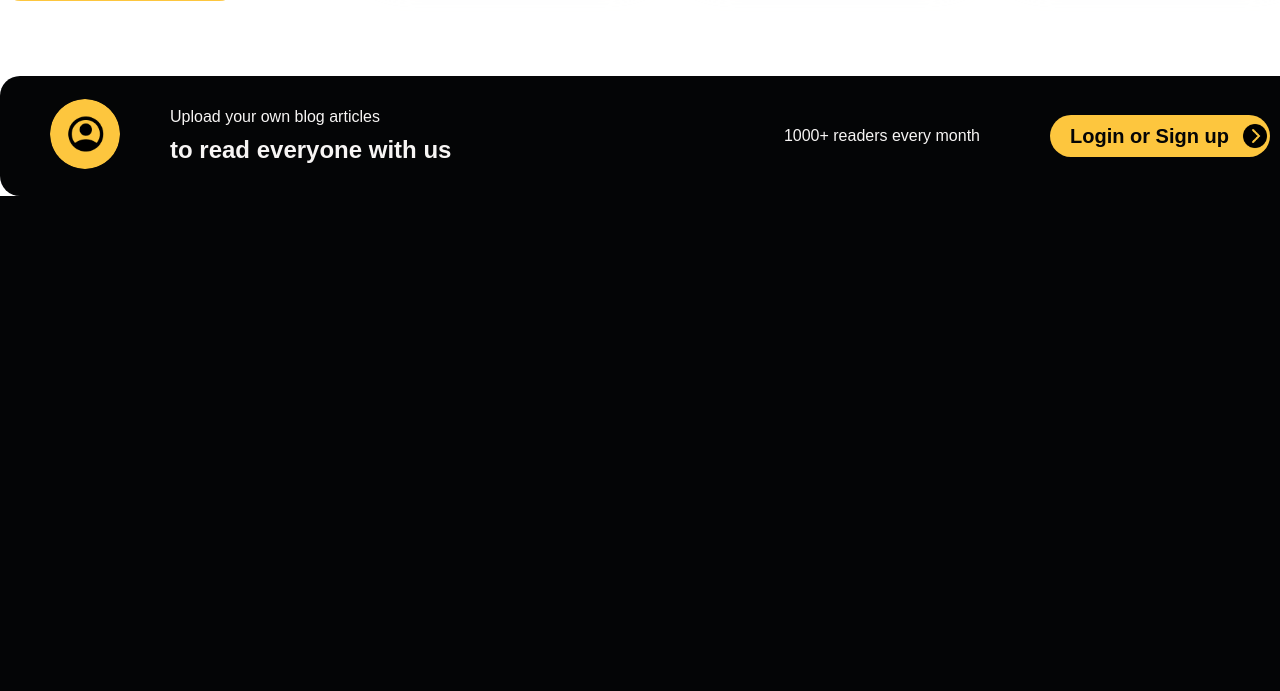
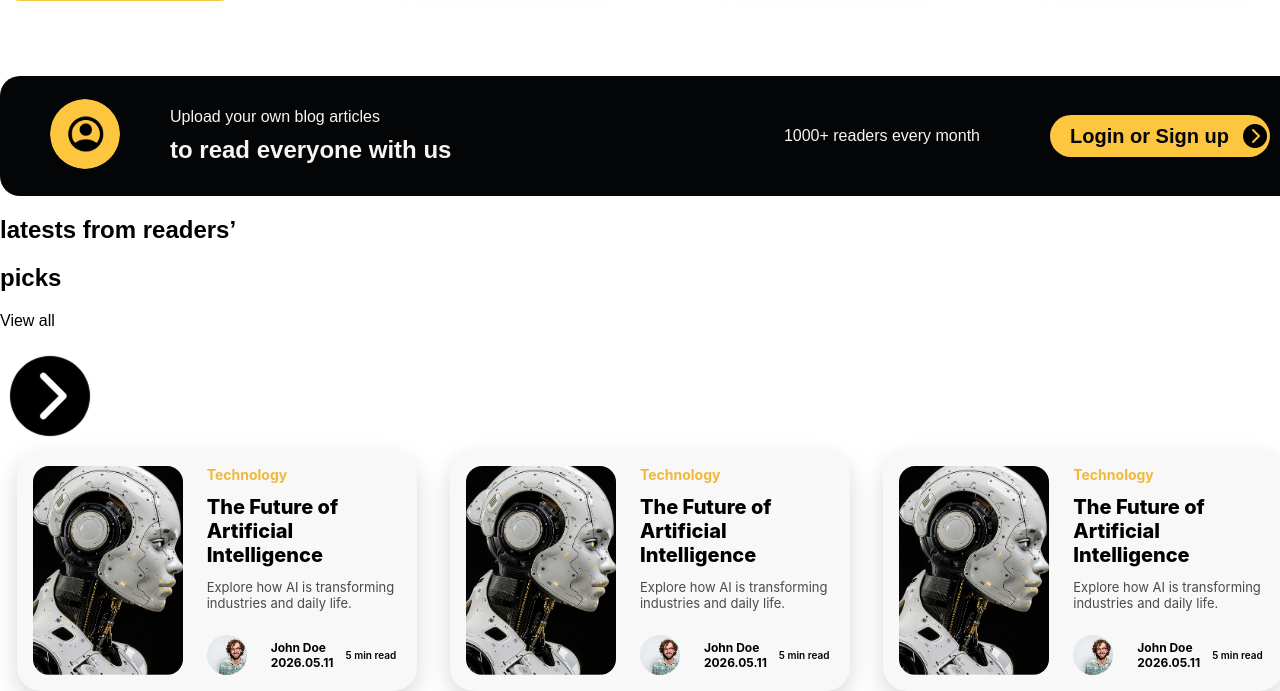
Before and after one commit to lakshan9kavindu/EntryBlog, a PHP site: page / in a window 1280 px wide. Shown: the part 1257-1948 px from the top of the page. Before the commit the page ends 1453 px from the top, so only its background shows below. Run offline with PHP 8.4, Linux system fonts and the light colour scheme.

Commit message:
feat/create second article container

```diff
--- a/index.css
+++ b/index.css
@@ -597,3 +597,120 @@ middle bar
     width: 30px;
     height: 30px;
 }
+
+/*
+second article container
+*/
+
+.second-article{
+    width: 1300px;
+    height: auto;
+    margin-left: auto;
+    margin-right: auto;
+}
+
+.item-container{
+    display: flex;
+    row-gap: auto;
+}
+
+/*
+second article card
+*/
+
+/* --- Main Card Container --- */
+.article-item {
+    display: flex;
+    background-color: #F8F8F8;
+    border-radius: 24px;
+    padding: 16px;
+    max-width: 400px;
+    margin-left: auto;
+    margin-right: auto;
+    box-shadow: 0 10px 25px rgba(0, 0, 0, 0.15);
+    gap: 24px;
+    box-sizing: border-box;
+    font-family: -apple-system, BlinkMacSystemFont, "Segoe UI", Roboto, Helvetica, Arial, sans-serif;
+}
+
+/* --- Image Section --- */
+.article-item .article-image {
+    flex: 0 0 150px;
+    border-radius: 16px;
+    overflow: hidden;
+}
+
+.article-item .article-image img {
+    width: 100%;
+    height: 100%;
+    object-fit: cover;
+    display: block;
+}
+
+.article-item .caption {
+    display: flex;
+    flex-direction: column;
+    justify-content: center;
+}
+
+/* Category */
+.article-item .category p {
+    color: #F2B83A;
+    font-weight: 700;
+    font-size: 14px;
+    margin: 0 0 12px 0;
+}
+
+/* Topic / Title */
+.article-item .topic h2 {
+    font-size: 20px;
+    font-weight: 800;
+    color: #000000;
+    margin: 0 0 12px 0;
+    line-height: 1.2;
+}
+
+/* Description */
+.article-item .short-description h3 {
+    font-size: 13px;
+    font-weight: 400;
+    color: #4A4A4A;
+    margin: 0 0 24px 0;
+}
+
+.article-item .article-profile {
+    display:flex;
+}
+
+.article-item .profile-dp img {
+    width: 40px;
+    height: 40px;
+    border-radius: 50%;
+    object-fit: cover;
+    display: block;
+}
+
+/* Author Name */
+.article-item .author-name {
+    grid-column: 2 / span 2;
+    grid-row: 1;
+}
+
+.article-item .author-name p {
+    font-weight: 700;
+    font-size: 12px;
+    color: #000000;
+    margin: 0;
+}
+
+.article-item .author-name h3{
+    font-size: 12px;
+    margin: 0;
+}
+
+.article-item .reading-time p {
+    font-weight: 600;
+    font-size: 10px;
+    color: #000000;
+    margin: 0;
+}
--- a/index.html
+++ b/index.html
@@ -267,6 +267,106 @@
             </div>
         </div>
     </section>
+    <section>
+        <div class="second-article">
+            <div class="top">
+                <div class="title">
+                    <h1>latests from readers’</h1>
+                    <h2>picks</h2>
+                </div>
+                <div class="btn">
+                    <p>View all</p>
+                    <img src="assets/icons/Down Button.png" alt="explore more">
+                </div>
+            </div>
+            <div class="item-container">
+                <div class="article-item">
+                    <div class="article-image">
+                        <img src="assets/sample.png" alt="post image">
+                    </div>
+                    <div class="caption">
+                        <div class="category">
+                            <p>Technology</p>
+                        </div>
+                        <div class="topic">
+                            <h2>The Future of Artificial Intelligence</h2>
+                        </div>
+                        <div class="short-description">
+                            <h3>Explore how AI is transforming industries and daily life.</h3>
+                        </div>
+                        <section class="article-profile">
+                            <div class="profile-dp">
+                                <img src="assets/sample-dp.png" alt="profile dp">
+                            </div>
+                            <div class="author-name">
+                                <h3>John Doe</h3>
+                                <p>2026.05.11</p>
+                            </div>
+                            <div class="reading-time">
+                                <p>5 min read</p>
+                            </div>
+                        </section>
+                    </div>
+                </div>
+                <div class="article-item">
+                    <div class="article-image">
+                        <img src="assets/sample.png" alt="post image">
+                    </div>
+                    <div class="caption">
+                        <div class="category">
+                            <p>Technology</p>
+                        </div>
+                        <div class="topic">
+                            <h2>The Future of Artificial Intelligence</h2>
+                        </div>
+                        <div class="short-description">
+                            <h3>Explore how AI is transforming industries and daily life.</h3>
+                        </div>
+                        <section class="article-profile">
+                            <div class="profile-dp">
+                                <img src="assets/sample-dp.png" alt="profile dp">
+                            </div>
+                            <div class="author-name">
+                                <h3>John Doe</h3>
+                                <p>2026.05.11</p>
+                            </div>
+                            <div class="reading-time">
+                                <p>5 min read</p>
+                            </div>
+                        </section>
+                    </div>
+                </div>
+                <div class="article-item">
+                    <div class="article-image">
+                        <img src="assets/sample.png" alt="post image">
+                    </div>
+                    <div class="caption">
+                        <div class="category">
+                            <p>Technology</p>
+                        </div>
+                        <div class="topic">
+                            <h2>The Future of Artificial Intelligence</h2>
+                        </div>
+                        <div class="short-description">
+                            <h3>Explore how AI is transforming industries and daily life.</h3>
+                        </div>
+                        <section class="article-profile">
+                            <div class="profile-dp">
+                                <img src="assets/sample-dp.png" alt="profile dp">
+                            </div>
+                            <div class="author-name">
+                                <h3>John Doe</h3>
+                                <p>2026.05.11</p>
+                            </div>
+                            <div class="reading-time">
+                                <p>5 min read</p>
+                            </div>
+                        </section>
+                    </div>
+                </div>
+            </div>
+        </div>
+    </section>
 </body>
 
 </html>
```
